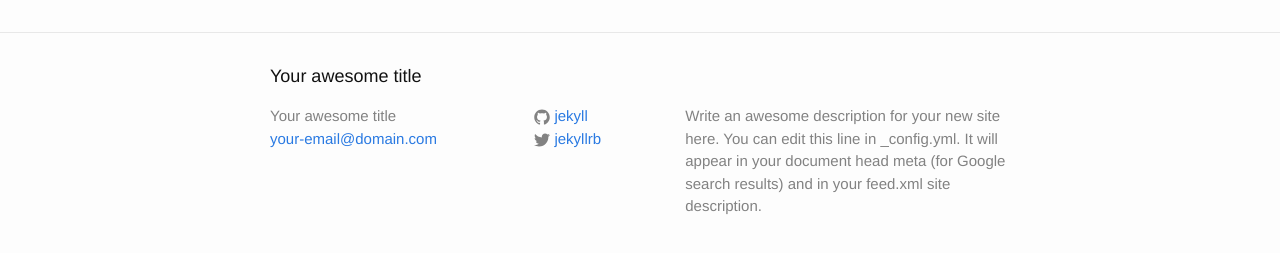
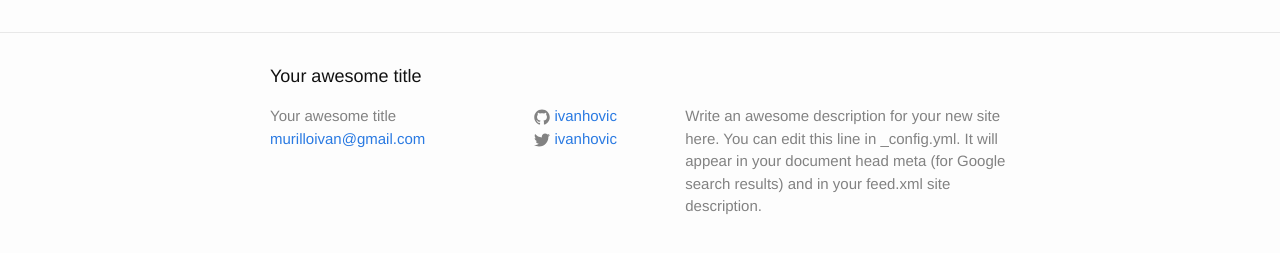
Before and after one commit to ivanhovic/blog, a Jekyll site: the page built from index.html, in a window 1280 px wide. Shown: the part 264-517 px from the top of the page. Built offline with Jekyll 4.4.1, drawn with Linux system fonts in a browser that asks for light colours.

Commit message:
more config

```diff
--- a/_config.yml
+++ b/_config.yml
@@ -1,14 +1,14 @@
 # Site settings
 title: Your awesome title
-email: your-email@domain.com
+email: murilloivan@gmail.com
 description: > # this means to ignore newlines until "baseurl:"
   Write an awesome description for your new site here. You can edit this
   line in _config.yml. It will appear in your document head meta (for
   Google search results) and in your feed.xml site description.
 baseurl: "/blog" # the subpath of your site, e.g. /blog/
-url: "http://yourdomain.com" # the base hostname & protocol for your site
-twitter_username: jekyllrb
-github_username:  jekyll
+url: "http://murilloivan.com" # the base hostname & protocol for your site
+twitter_username: ivanhovic
+github_username:  ivanhovic
 
 # Build settings
 markdown: kramdown
```
